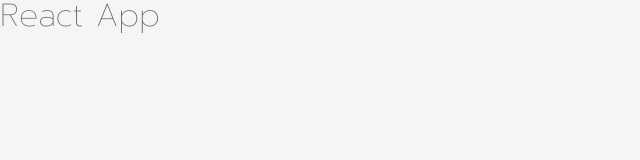
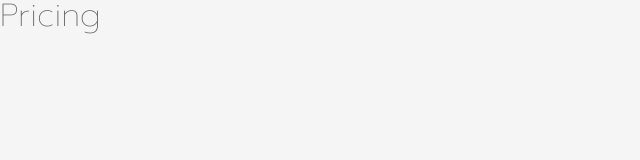
Before and after one commit to robinofskii/worldwise, a React (Vite) app: page /pricing in a window 1280 px wide. Shown: the top 160 px of the page, without its empty margins (0-640 px from the left). Built offline with nearby package versions, Linux system fonts and the light colour scheme.

Commit message:
feat: :sparkles: add react-router and some sample pages

```diff
--- a/package.json
+++ b/package.json
@@ -13,7 +13,8 @@
   "dependencies": {
     "json-server": "^0.17.3",
     "react": "^18.2.0",
-    "react-dom": "^18.2.0"
+    "react-dom": "^18.2.0",
+    "react-router-dom": "^6.16.0"
   },
   "devDependencies": {
     "@types/react": "^18.2.15",
--- a/src/App.tsx
+++ b/src/App.tsx
@@ -1,8 +1,20 @@
+import { BrowserRouter, Route, Routes } from 'react-router-dom';
+
+import Homepage from './pages/Homepage';
+import NotFound from './pages/NotFound';
+import Pricing from './pages/Pricing';
+import Product from './pages/Product';
+
 function App() {
   return (
-    <>
-      <h1>React App</h1>
-    </>
+    <BrowserRouter>
+      <Routes>
+        <Route path="product" element={<Product />} />
+        <Route path="pricing" element={<Pricing />} />
+        <Route path="/" element={<Homepage />} />
+        <Route path="*" element={<NotFound />} />
+      </Routes>
+    </BrowserRouter>
   );
 }
 
--- /dev/null
+++ b/src/pages/Homepage.tsx
@@ -0,0 +1,9 @@
+const Homepage = () => {
+  return (
+    <div>
+      <h1>Homepage</h1>
+    </div>
+  );
+};
+
+export default Homepage;
--- /dev/null
+++ b/src/pages/NotFound.tsx
@@ -0,0 +1,9 @@
+const NotFound = () => {
+  return (
+    <div>
+      <h1>404 Not Found</h1>
+    </div>
+  );
+};
+
+export default NotFound;
--- /dev/null
+++ b/src/pages/Pricing.tsx
@@ -0,0 +1,9 @@
+const Pricing = () => {
+  return (
+    <div>
+      <h1>Pricing</h1>
+    </div>
+  );
+};
+
+export default Pricing;
--- /dev/null
+++ b/src/pages/Product.tsx
@@ -0,0 +1,9 @@
+const Product = () => {
+  return (
+    <div>
+      <h1>Product</h1>
+    </div>
+  );
+};
+
+export default Product;
```
Also changed, not shown: 1 other file (tests, documents, lock files or other folders).
